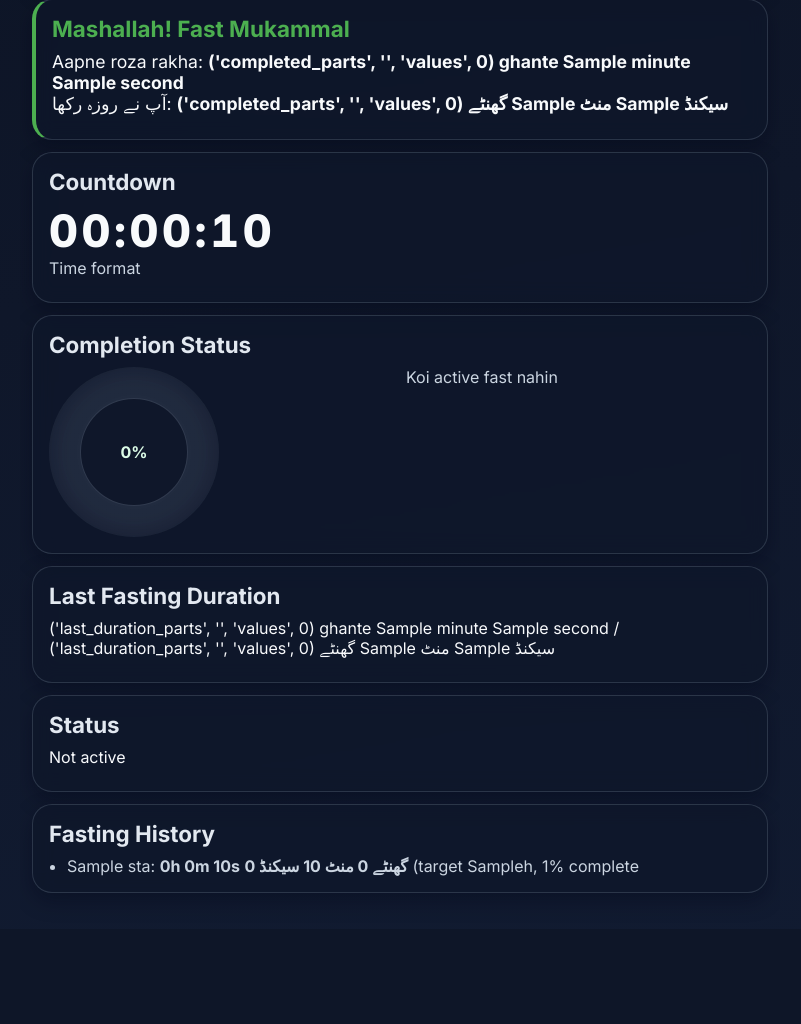
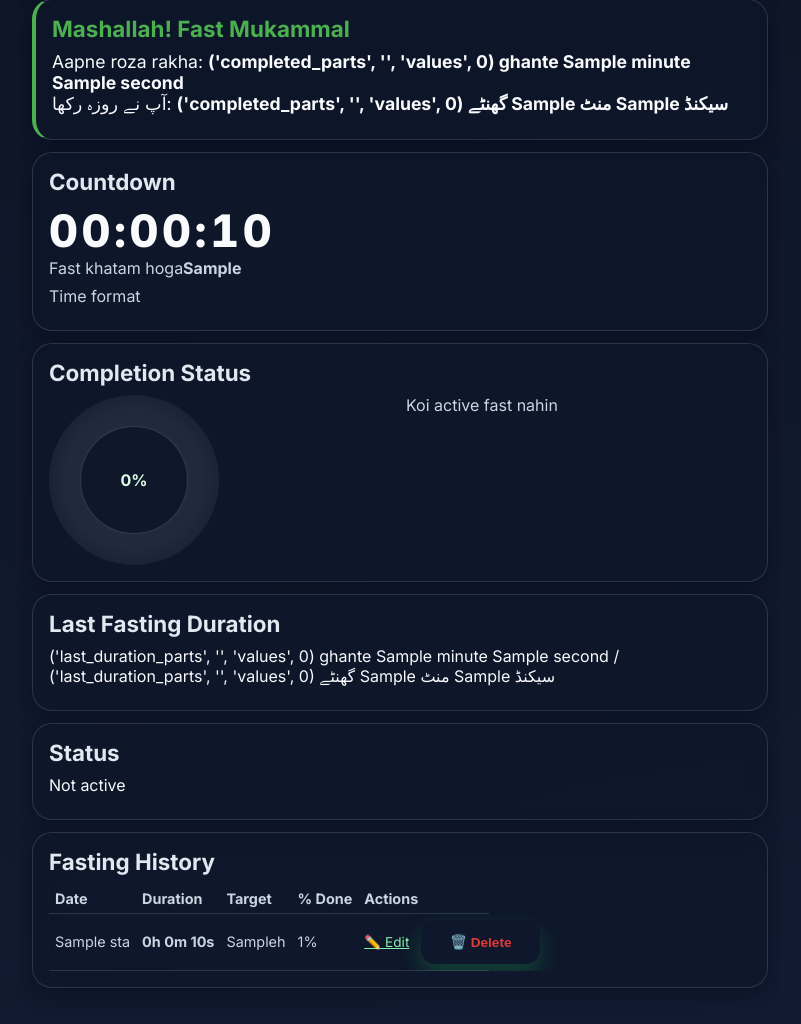
Before and after one commit to badarhayat/Desi-Fitness, a Flask app: template templates/fasting.html in a window 1280 px wide. Shown: the part 616-1640 px from the top of the page, without its empty margins (240-1041 px from the left). Before the commit the page ends 1509 px from the top, so only its background shows below. Run offline with Flask 3, Linux system fonts and the light colour scheme; the template is opened without the code that fills it: most values are stand-ins (such as "Sample title", 1, 10 or a date in 2020).

Commit message:
fasting: show fast end time, edit/delete history entries

```diff
--- a/app.py
+++ b/app.py
@@ -1371,6 +1371,23 @@
             fitness_analysis.start_fast(selected_hours, custom_start)
         elif action == "stop":
             completed_fast = fitness_analysis.end_fast(now=_user_now())
+        elif action == "delete_history":
+            try:
+                fitness_analysis.delete_fast_entry(int(request.form.get("history_index", "")))
+            except (ValueError, TypeError):
+                pass
+        elif action == "edit_history":
+            try:
+                idx = int(request.form.get("history_index", ""))
+                fitness_analysis.edit_fast_entry(
+                    idx,
+                    request.form.get("edit_start", "").strip(),
+                    request.form.get("edit_end", "").strip(),
+                    request.form.get("edit_target_hours", "").strip() or None,
+                )
+            except (ValueError, TypeError):
+                pass
+        return redirect(url_for("fasting"))
 
     history = fitness_analysis.fasting_data["history"]
 
@@ -1381,7 +1398,7 @@
         secs = int(last_entry.get("duration_seconds") or last_entry["duration_hours"] * 3600)
         last_duration_parts = {"h": secs // 3600, "m": (secs % 3600) // 60, "s": secs % 60}
 
-    # Completed fast H:M:S breakdown
+    # Completed fast H:M:S breakdown (only shown right after stop, before redirect)
     completed_parts = None
     if completed_fast:
         secs = completed_fast.get("duration_seconds", 0)
@@ -1391,6 +1408,22 @@
     progress = fitness_analysis.get_fasting_progress(now=user_now)
     current_target_hours = fitness_analysis.fasting_data["current_fast"].get("target_hours") or 16
     now_iso = user_now.strftime("%Y-%m-%dT%H:%M")
+
+    # Expected fast end time
+    fast_end_str = None
+    cf = fitness_analysis.fasting_data["current_fast"]
+    if cf.get("is_active") and cf.get("start_time") and cf.get("target_hours"):
+        end_dt = cf["start_time"] + timedelta(hours=cf["target_hours"])
+        fast_end_str = end_dt.strftime("%d %b %Y, %I:%M %p")
+
+    # History index to show edit form for
+    editing_index = None
+    try:
+        ei = request.args.get("edit", "")
+        if ei != "":
+            editing_index = int(ei)
+    except (ValueError, TypeError):
+        pass
 
     return render_template(
         "fasting.html",
@@ -1404,6 +1437,8 @@
         completion_percent=progress["completion_percent"],
         completed_parts=completed_parts,
         now_iso=now_iso,
+        fast_end_str=fast_end_str,
+        editing_index=editing_index,
     )
 
 
--- a/fitness_analysis.py
+++ b/fitness_analysis.py
@@ -235,6 +235,38 @@
     }
 
 
+def delete_fast_entry(index: int) -> bool:
+    try:
+        fasting_data["history"].pop(index)
+        return True
+    except IndexError:
+        return False
+
+
+def edit_fast_entry(index: int, start_iso: str, end_iso: str, target_hours) -> bool:
+    try:
+        entry = fasting_data["history"][index]
+        start = datetime.fromisoformat(start_iso)
+        end = datetime.fromisoformat(end_iso)
+        if end <= start:
+            return False
+        duration_seconds = int((end - start).total_seconds())
+        duration_hours = round(duration_seconds / 3600, 2)
+        th = int(target_hours) if target_hours else None
+        completion_percent = None
+        if th:
+            completion_percent = round(min(100.0, (duration_seconds / (th * 3600)) * 100), 2)
+        entry["start"] = start.isoformat()
+        entry["end"] = end.isoformat()
+        entry["duration_seconds"] = duration_seconds
+        entry["duration_hours"] = duration_hours
+        entry["target_hours"] = th
+        entry["completion_percent"] = completion_percent
+        return True
+    except (IndexError, ValueError, TypeError):
+        return False
+
+
 def _merge_progress_logs() -> pd.DataFrame:
     df_w = pd.DataFrame(user_data["weight_log"])
     df_s = pd.DataFrame(user_data["steps_log"])
--- a/templates/fasting.html
+++ b/templates/fasting.html
@@ -46,6 +46,9 @@
 <section class="panel">
     <h2>Countdown / الٹی گنتی</h2>
     <p class="timer-text" id="countdown">00:00:00</p>
+    {% if fast_end_str %}
+    <p class="muted">Fast khatam hoga / روزہ ختم ہوگا: <strong>{{ fast_end_str }}</strong></p>
+    {% endif %}
     <p class="muted">Time format / وقت کی ترتیب: hours : minutes : seconds</p>
 </section>
 
@@ -75,23 +78,71 @@
 <section class="panel">
     <h2>Fasting History / روزہ ہسٹری</h2>
     <div class="list-card">
-    <ul>
+    {% if fasting_data.history %}
+    <table style="width:100%; border-collapse:collapse; font-size:0.9rem;">
+        <thead>
+            <tr style="text-align:left; border-bottom:1px solid var(--border,#ddd);">
+                <th style="padding:6px;">Date / تاریخ</th>
+                <th style="padding:6px;">Duration / دورانیہ</th>
+                <th style="padding:6px;">Target / ہدف</th>
+                <th style="padding:6px;">% Done</th>
+                <th style="padding:6px;">Actions</th>
+            </tr>
+        </thead>
+        <tbody>
         {% for item in fasting_data.history %}
-        <li>
+            {% set idx = loop.index0 %}
             {% set secs = (item.duration_seconds if item.duration_seconds is defined else (item.duration_hours * 3600)) | int %}
             {% set ih = secs // 3600 %}
             {% set im = (secs % 3600) // 60 %}
             {% set is_ = secs % 60 %}
-            {{ item.start[:10] }}: <strong>{{ ih }}h {{ im }}m {{ is_ }}s</strong>
-            / <strong>{{ ih }} گھنٹے {{ im }} منٹ {{ is_ }} سیکنڈ</strong>
-            {% if item.target_hours %}
-            (target {{ item.target_hours }}h{% if item.completion_percent is not none %}, {{ item.completion_percent }}% complete / مکمل{% endif %})
+            {% if editing_index == idx %}
+            <tr style="background:var(--panel-hover, #f9f9f9);">
+                <td colspan="5" style="padding:8px;">
+                    <form method="post" style="display:flex; flex-wrap:wrap; gap:8px; align-items:flex-end;">
+                        <input type="hidden" name="history_index" value="{{ idx }}">
+                        <div>
+                            <label style="font-size:0.8rem;">Start / شروع</label><br>
+                            <input type="datetime-local" name="edit_start" value="{{ item.start[:16] }}" required>
+                        </div>
+                        <div>
+                            <label style="font-size:0.8rem;">End / ختم</label><br>
+                            <input type="datetime-local" name="edit_end" value="{{ item.end[:16] }}" required>
+                        </div>
+                        <div>
+                            <label style="font-size:0.8rem;">Target hours / ہدف گھنٹے</label><br>
+                            <input type="number" name="edit_target_hours" min="1" max="168" value="{{ item.target_hours or '' }}" placeholder="optional">
+                        </div>
+                        <div style="display:flex; gap:6px;">
+                            <button type="submit" name="action" value="edit_history">Save / محفوظ</button>
+                            <a href="{{ url_for('fasting') }}" class="secondary-btn" style="padding:6px 12px; text-decoration:none;">Cancel / منسوخ</a>
+                        </div>
+                    </form>
+                </td>
+            </tr>
+            {% else %}
+            <tr style="border-bottom:1px solid var(--border,#eee);">
+                <td style="padding:6px;">{{ item.start[:10] }}</td>
+                <td style="padding:6px;"><strong>{{ ih }}h {{ im }}m {{ is_ }}s</strong></td>
+                <td style="padding:6px;">{{ item.target_hours ~ 'h' if item.target_hours else '—' }}</td>
+                <td style="padding:6px;">{{ item.completion_percent ~ '%' if item.completion_percent is not none else '—' }}</td>
+                <td style="padding:6px; white-space:nowrap;">
+                    <a href="{{ url_for('fasting') }}?edit={{ idx }}" style="font-size:0.85rem; margin-right:8px;">✏️ Edit</a>
+                    <form method="post" style="display:inline;">
+                        <input type="hidden" name="history_index" value="{{ idx }}">
+                        <button type="submit" name="action" value="delete_history"
+                                onclick="return confirm('Delete this fast entry? / یہ روزہ ریکارڈ مٹائیں؟')"
+                                style="font-size:0.85rem; background:none; border:none; color:#e53935; cursor:pointer; padding:0;">🗑️ Delete</button>
+                    </form>
+                </td>
+            </tr>
             {% endif %}
-        </li>
-        {% else %}
-        <li class="muted">Abhi fasting history nahin / ابھی روزہ ہسٹری نہیں</li>
         {% endfor %}
-    </ul>
+        </tbody>
+    </table>
+    {% else %}
+    <p class="muted">Abhi fasting history nahin / ابھی روزہ ہسٹری نہیں</p>
+    {% endif %}
     </div>
 </section>
 
```
